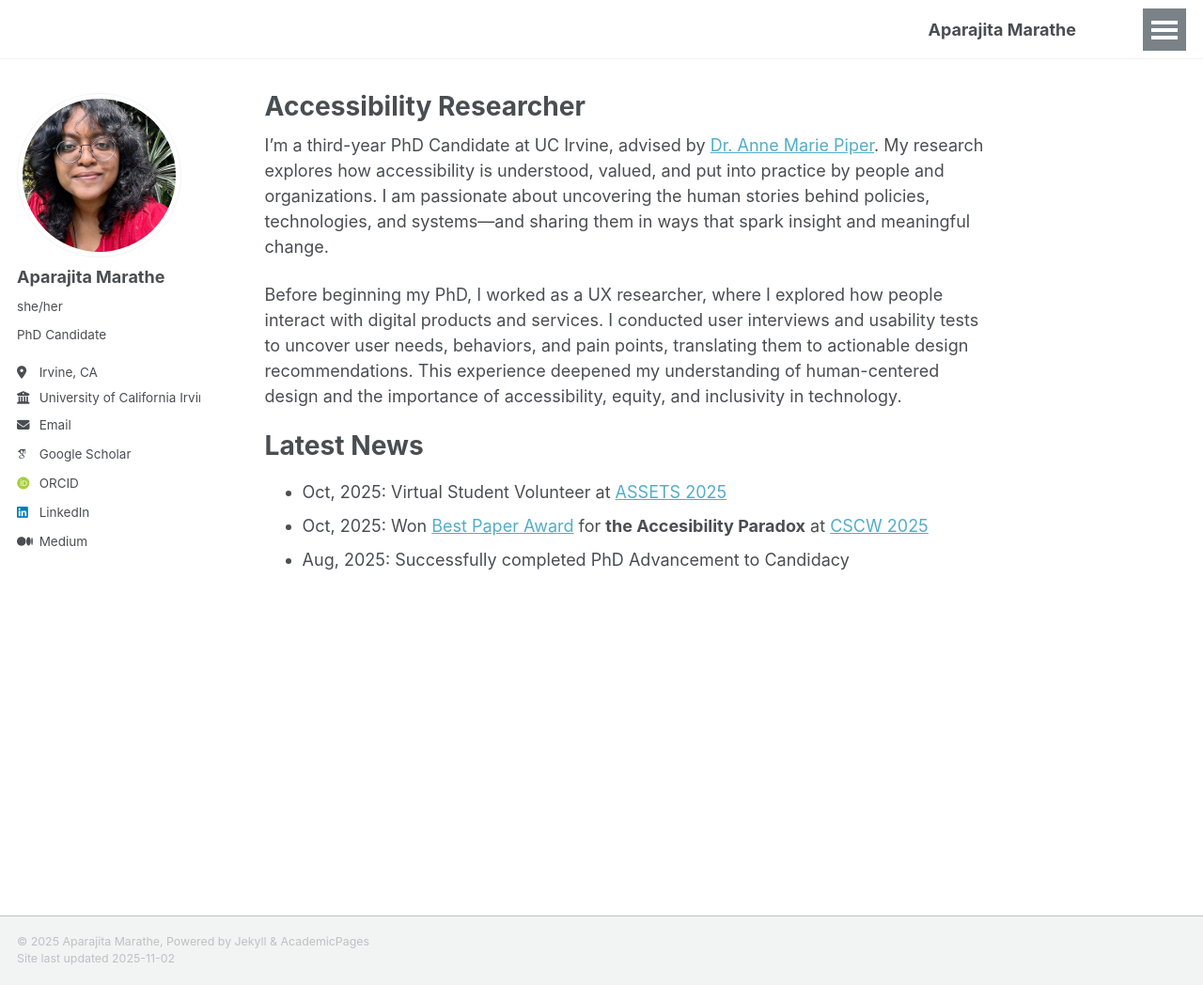
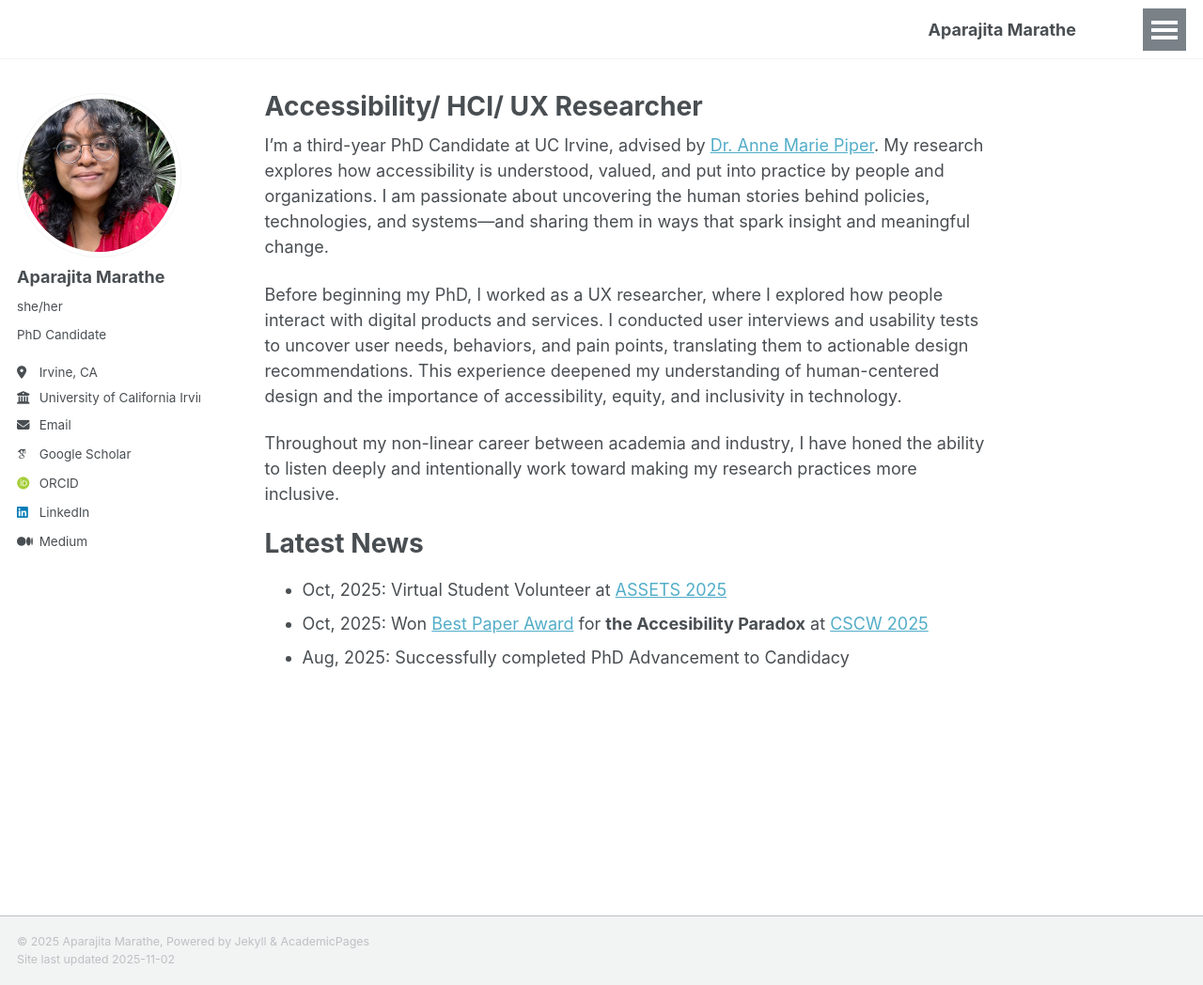
Before and after one commit to aparajitamarathe/aparajitamarathe.github.io, a Jekyll site: the page built from _pages/about.md, in a window 1280 px wide and 1048 px high. Shown: the whole window at 94% size. Built offline with Jekyll 4.4.1, drawn with Linux system fonts in a browser that asks for light colours; some web fonts are replaced.

Commit message:
Revise title and enhance about page content
Updated the title and added a new paragraph about research practices.

```diff
--- a/_pages/about.md
+++ b/_pages/about.md
@@ -1,6 +1,6 @@
 ---
 permalink: /
-title: "Accessibility Researcher"
+title: "Accessibility/ HCI/ UX Researcher"
 author_profile: true
 redirect_from:
   - /about/
@@ -11,6 +11,8 @@ I’m a third-year PhD Candidate at UC Irvine, advised by [Dr. Anne Marie Piper]
 
 Before beginning my PhD, I worked as a UX researcher, where I explored how people interact with digital products and services. I conducted user interviews and usability tests to uncover user needs, behaviors, and pain points, translating them to actionable design recommendations. This experience deepened my understanding of human-centered design and the importance of accessibility, equity, and inclusivity in technology.
 
+Throughout my non-linear career between academia and industry, I have honed the ability to listen deeply and intentionally work toward making my research practices more inclusive.
+
 Latest News
 ======
 - Oct, 2025: Virtual Student Volunteer at [ASSETS 2025](https://assets25.sigaccess.org)
```
